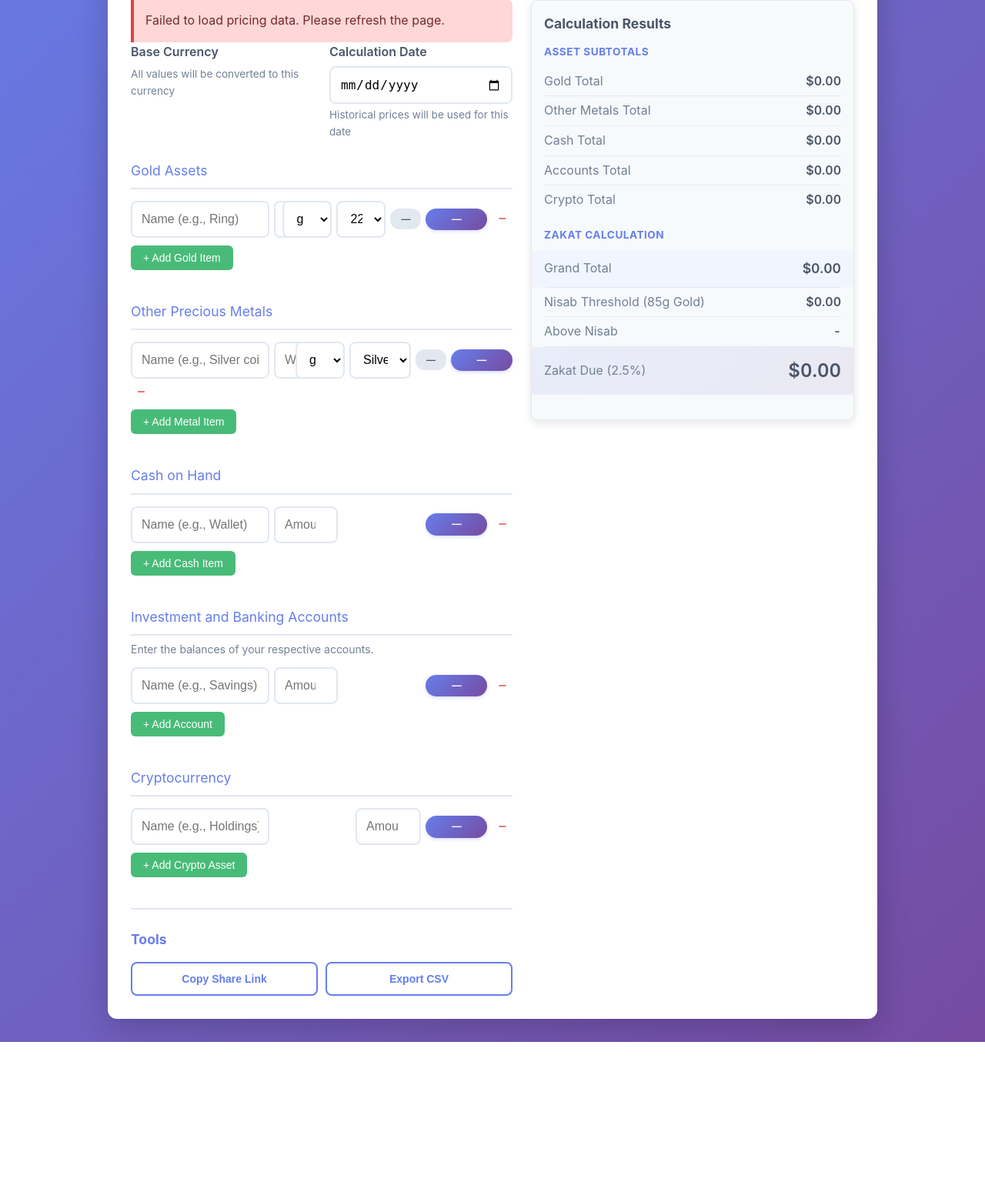
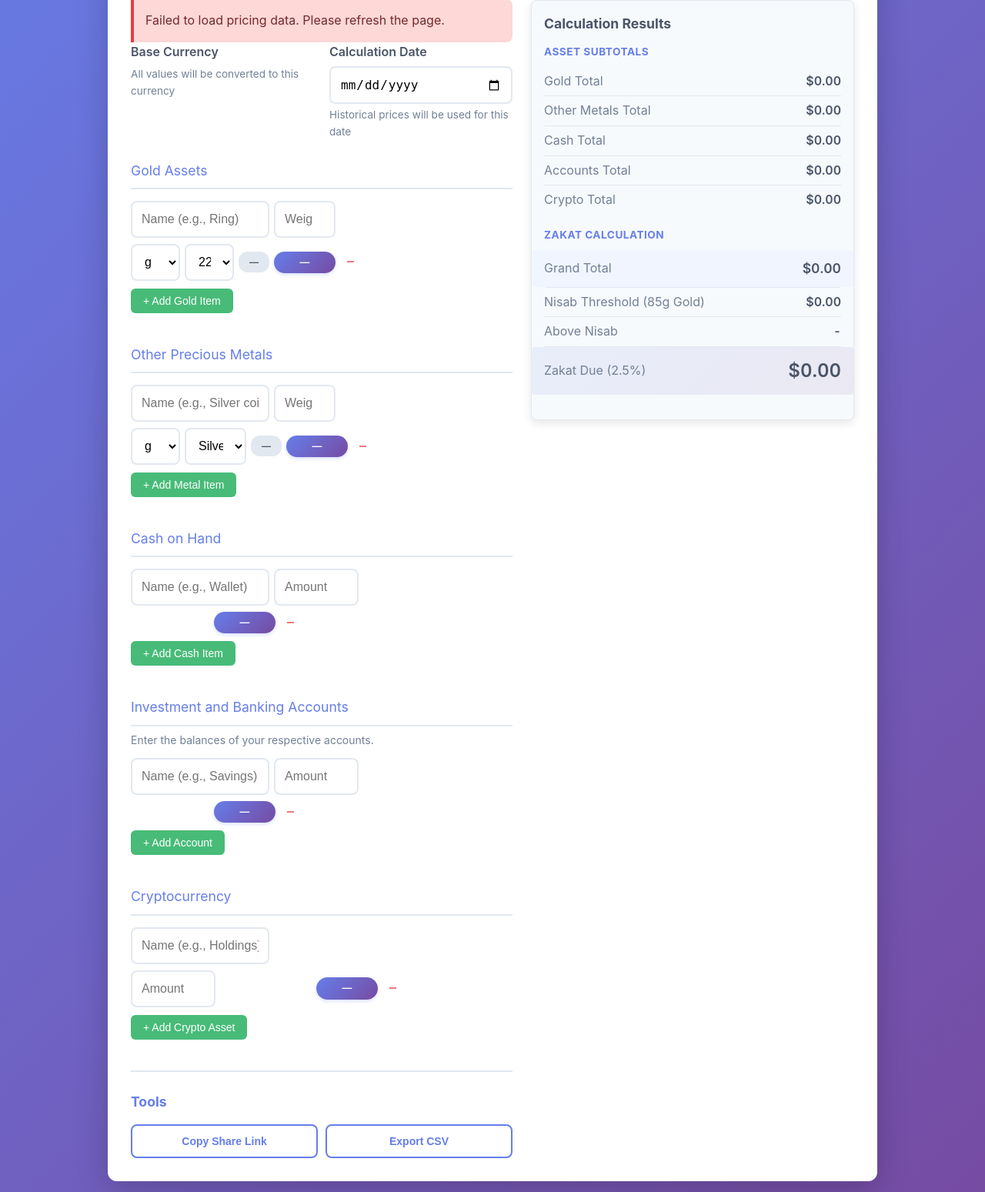
Before and after one commit to ace63093/zakatcalc, a Flask app: page / in a window 1280 px wide. Shown: the part 353-1902 px from the top of the page at 77% size. Before the commit the page ends 1707 px from the top, so only its background shows below. Run offline with Flask 3, Linux system fonts and the light colour scheme; some libraries are stand-ins or nearby versions.

Commit message:
layout: collapse asset rows only when needed

```diff
--- a/app/static/js/calculator.js
+++ b/app/static/js/calculator.js
@@ -1140,6 +1140,8 @@ const ZakatCalculator = (function() {
             </div>
             <div class="group-middle">
                 <div class="crypto-autocomplete" data-name="crypto_symbol"></div>
+            </div>
+            <div class="group-middle-secondary">
                 <input type="number" name="crypto_amount" step="0.00000001" min="0" placeholder="Amount" class="input-amount">
             </div>
             <div class="group-value">
@@ -1576,6 +1578,8 @@ const ZakatCalculator = (function() {
                 '</div>',
                 '<div class="group-middle">',
                 '    <div class="crypto-autocomplete" data-name="crypto_symbol" data-initial="' + (item.symbol || '') + '"></div>',
+                '</div>',
+                '<div class="group-middle-secondary">',
                 '    <input type="number" name="crypto_amount" step="0.00000001" min="0" placeholder="Amount" class="input-amount" value="' + (item.amount || '') + '">',
                 '</div>',
                 '<div class="group-value">',
--- a/app/templates/base.html
+++ b/app/templates/base.html
@@ -554,7 +554,6 @@
                 min-width: 0;
                 flex-wrap: nowrap;
                 gap: 6px;
-                order: 85;
             }
             .asset-row .input-name {
                 min-width: 0;
@@ -595,7 +594,7 @@
                 row-gap: 4px;
             }
             .group-value {
-                margin-left: 0;
+                margin-left: auto;
             }
             .group-remove {
                 margin-left: 0;
@@ -623,6 +622,24 @@
             .app-grid,
             .calculator-layout {
                 grid-template-columns: 1fr;
+            }
+        }
+
+        @media (min-width: 1280px) and (max-width: 1499px) {
+            .asset-row::after {
+                content: "";
+                flex-basis: 100%;
+                order: 80;
+                height: 0;
+            }
+            .group-middle-secondary {
+                order: 85;
+            }
+            .group-value {
+                margin-left: 0;
+            }
+            .group-remove {
+                margin-left: 0;
             }
         }
 
--- a/app/templates/calculator.html
+++ b/app/templates/calculator.html
@@ -176,6 +176,8 @@
                         </div>
                         <div class="group-middle">
                             <div class="crypto-autocomplete" data-name="crypto_symbol"></div>
+                        </div>
+                        <div class="group-middle-secondary">
                             <input type="number" name="crypto_amount" step="0.00000001" min="0" placeholder="Amount" class="input-amount">
                         </div>
                         <div class="group-value">
```
